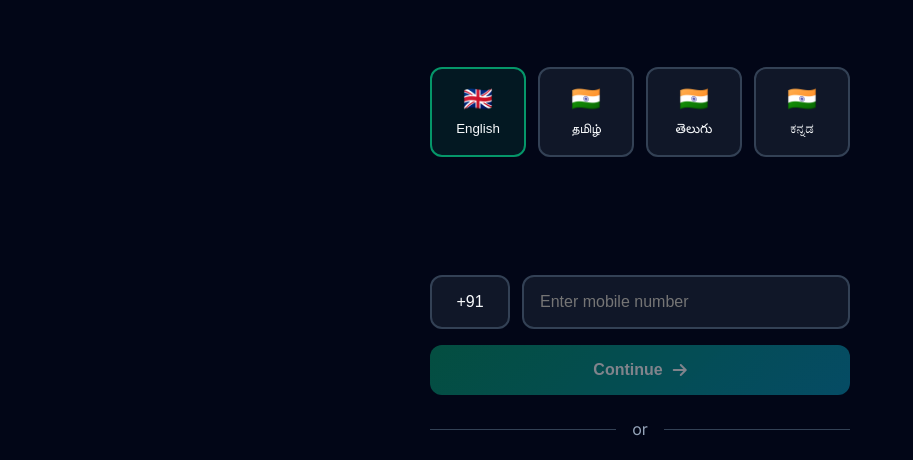
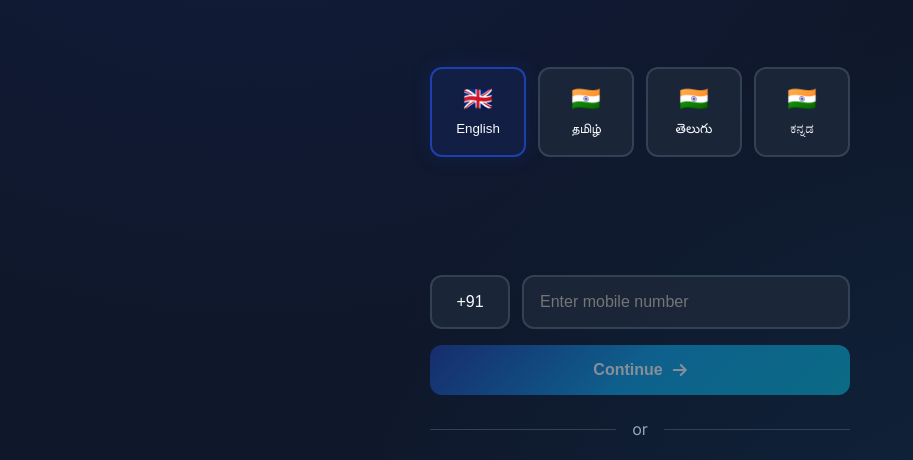
Before and after one commit to Lokii1211/vittasaathi, a plain HTML site: page static/index.html in a window 1280 px wide. Shown: the part 263-723 px from the top of the page, without its empty margins (0-913 px from the left). Drawn offline with Linux system fonts and the light colour scheme.

Commit message:
UI: Premium white and blue theme with glassmorphism effects

```diff
--- a/static/index.html
+++ b/static/index.html
@@ -4,29 +4,34 @@
 <head>
     <meta charset="UTF-8">
     <meta name="viewport" content="width=device-width, initial-scale=1.0, maximum-scale=1.0, user-scalable=no">
-    <title>MoneyViya - Your Financial Friend | பண நண்பன்</title>
-    <meta name="theme-color" content="#10B981">
+    <title>VittaSaathi - Your AI Financial Advisor | आपका वित्तीय सलाहकार</title>
+    <meta name="theme-color" content="#1E40AF">
     <meta name="apple-mobile-web-app-capable" content="yes">
     <meta name="description"
-        content="MoneyViya - Free financial advisor for gig workers. Track expenses, save money in English, Tamil, Telugu.">
+        content="VittaSaathi - Free AI financial advisor. Track expenses, save money in English, Hindi, Tamil, Telugu.">
     <link href="https://fonts.googleapis.com/css2?family=Inter:wght@400;500;600;700;800&display=swap" rel="stylesheet">
     <link rel="stylesheet" href="https://cdnjs.cloudflare.com/ajax/libs/font-awesome/6.4.0/css/all.min.css">
     <style>
         :root {
-            --primary: #059669;
-            /* Slightly darker/richer green */
-            --primary-dark: #047857;
-            --bg: #020617;
-            /* Deep slate */
-            --bg-card: #1e293b80;
-            /* Glass effect base */
+            /* Premium White & Blue Theme */
+            --primary: #1E40AF;
+            --primary-light: #3B82F6;
+            --primary-dark: #1E3A8A;
+            --accent: #0EA5E9;
+            --bg: #0F172A;
+            --bg-light: #1E293B;
+            --bg-card: rgba(30, 41, 59, 0.8);
             --text: #F8FAFC;
             --text-secondary: #94A3B8;
             --border: #334155;
+            --success: #10B981;
             --danger: #EF4444;
-            --gradient: linear-gradient(135deg, #059669 0%, #0891b2 100%);
-            --glass: rgba(30, 41, 59, 0.7);
-            --glass-border: rgba(255, 255, 255, 0.08);
+            --warning: #F59E0B;
+            --gradient: linear-gradient(135deg, #1E40AF 0%, #0EA5E9 50%, #06B6D4 100%);
+            --gradient-light: linear-gradient(135deg, #3B82F6 0%, #0EA5E9 100%);
+            --glass: rgba(30, 41, 59, 0.85);
+            --glass-border: rgba(255, 255, 255, 0.1);
+            --glow: 0 0 40px rgba(30, 64, 175, 0.3);
         }
 
         * {
@@ -38,6 +43,9 @@
         body {
             font-family: 'Inter', sans-serif;
             background: var(--bg);
+            background-image:
+                radial-gradient(ellipse at 20% 0%, rgba(30, 64, 175, 0.15) 0%, transparent 50%),
+                radial-gradient(ellipse at 80% 100%, rgba(14, 165, 233, 0.1) 0%, transparent 50%);
             color: var(--text);
             min-height: 100vh;
         }
@@ -160,7 +168,8 @@
         .lang-btn:hover,
         .lang-btn.active {
             border-color: var(--primary);
-            background: rgba(16, 185, 129, 0.1);
+            background: rgba(30, 64, 175, 0.15);
+            box-shadow: 0 0 20px rgba(30, 64, 175, 0.2);
         }
 
         .lang-btn .flag {
@@ -221,7 +230,7 @@
 
         .btn-primary:hover {
             transform: translateY(-2px);
-            box-shadow: 0 8px 24px rgba(16, 185, 129, 0.4);
+            box-shadow: 0 8px 24px rgba(30, 64, 175, 0.5);
         }
 
         .btn-primary:disabled {
```
